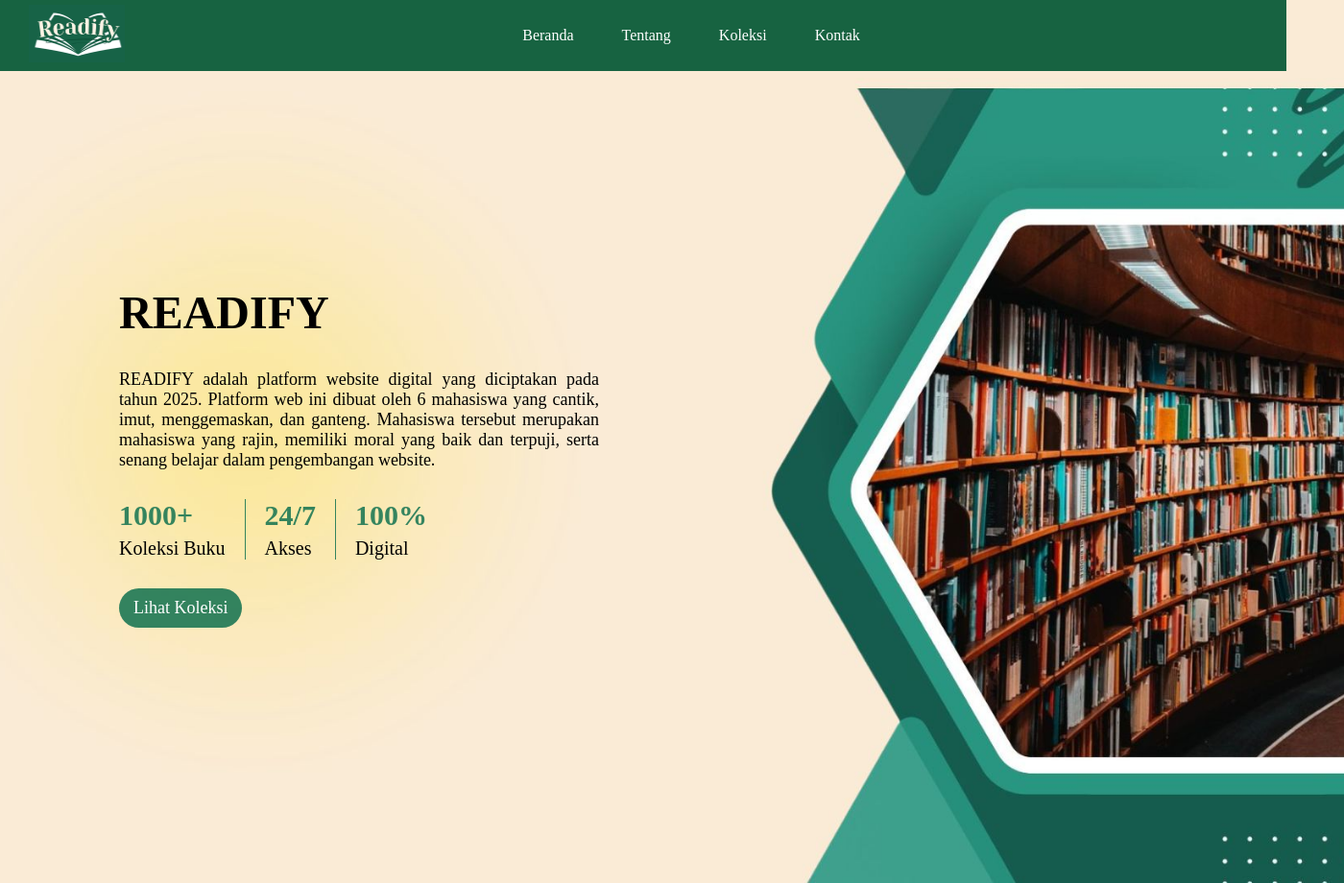
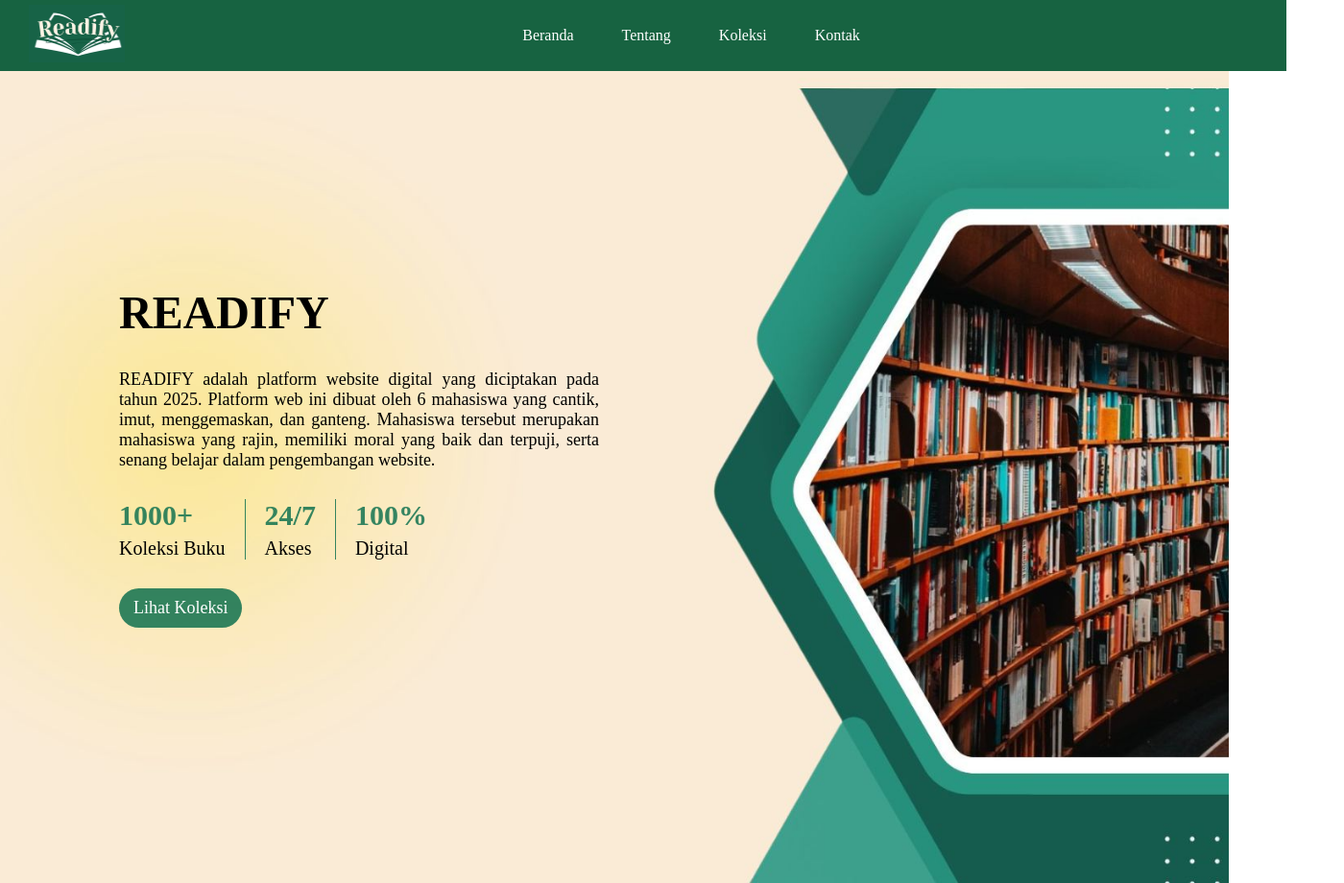
Before and after one commit to yazri211/readify, a plain HTML site: page index.html in a window 1280 px wide. Shown: the top 920 px of the page at 96% size, 1400 px wide, since content can reach past the window. Drawn offline with Linux system fonts and the light colour scheme.

Commit message:
update beranda

```diff
--- a/style.css
+++ b/style.css
@@ -82,8 +82,7 @@ nav ul li a:hover {
     background-size: cover;
     background-position: center;
     background-repeat: no-repeat;
-    height: 100vh;
-    width: 100vw;
+    min-height: 100vh;
     display: flex;
     flex-wrap: wrap;
     justify-content: space-between;
```
